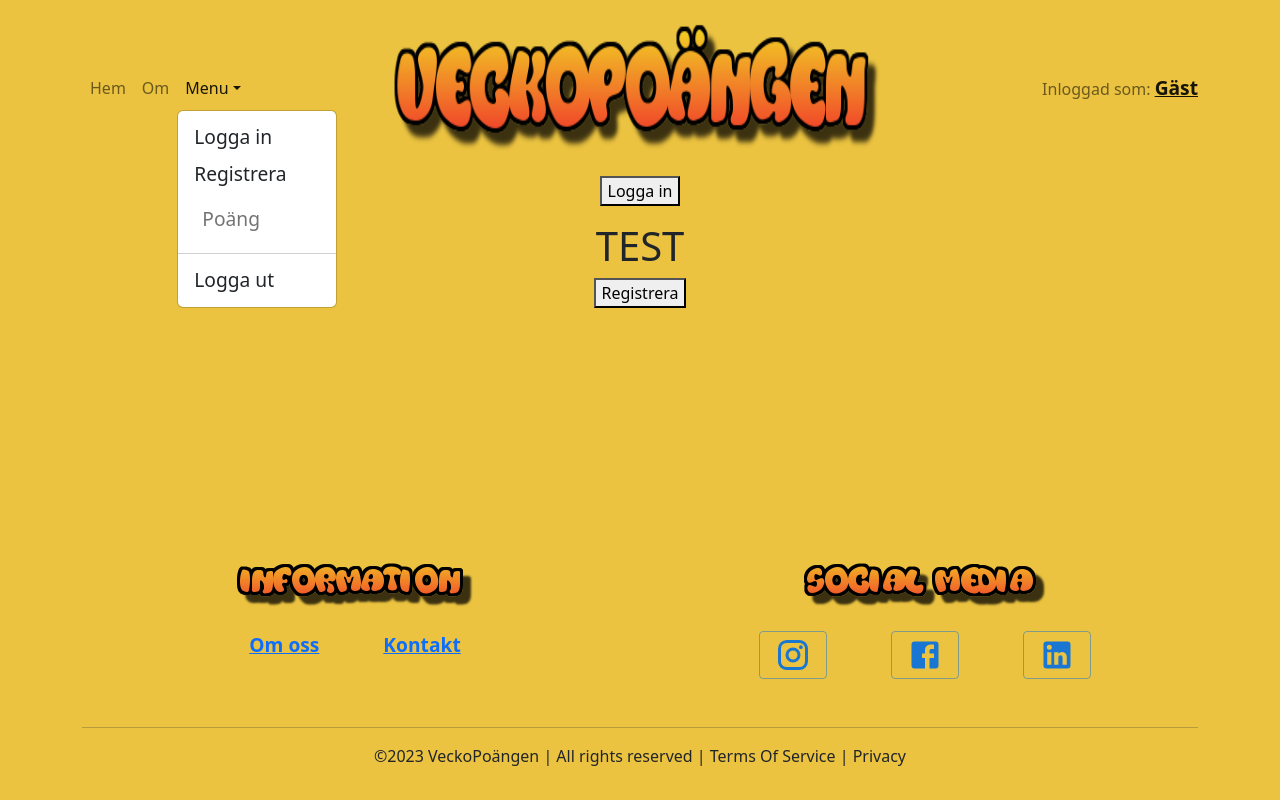
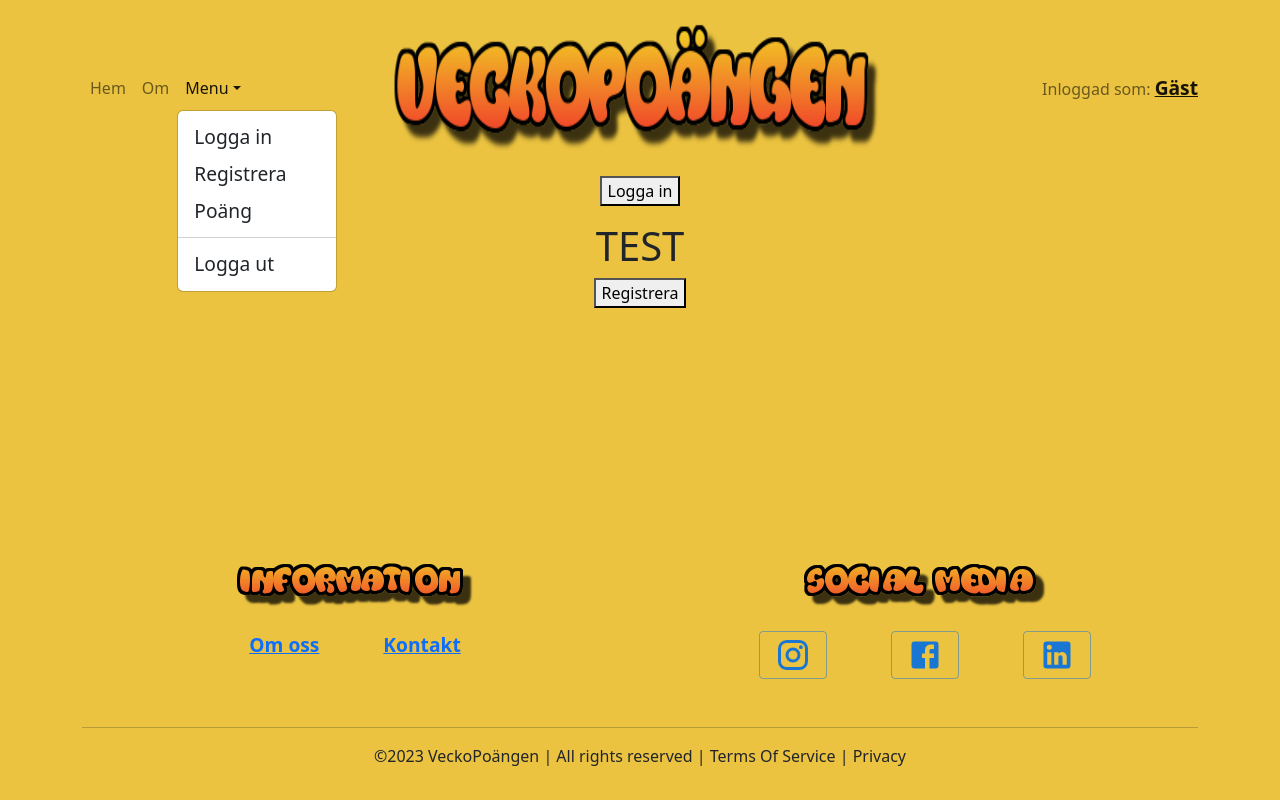
Before and after one commit to simonlj8/vecko_poangen, a React (Create React App) app: page / in a window 1280 px wide. Both pictures are taken after a click on the button "Menu". Built offline with nearby package versions, Linux system fonts and the light colour scheme.

Commit message:
small fix

```diff
--- a/src/components/Header/Header.js
+++ b/src/components/Header/Header.js
@@ -5,7 +5,7 @@
 import NavDropdown from 'react-bootstrap/NavDropdown';
 import logo from '../../img/vecko.jpg';
 
-function Header(form) {
+function Header() {
   return (
     <div className='header'>
       <Navbar bg="grey" expand="lg">
@@ -20,7 +20,7 @@
                 <NavDropdown.Item href="#action/3.2">
                   Registrera
                 </NavDropdown.Item>
-                <NavDropdown.Item><NavLink eventKey={form} href="#action/3.3">Poäng </NavLink> </NavDropdown.Item>
+                <NavDropdown.Item href="#action/3.3">Poäng  </NavDropdown.Item>
                 <NavDropdown.Divider />
                 <NavDropdown.Item href="#action/3.4">
                   Logga ut
```
